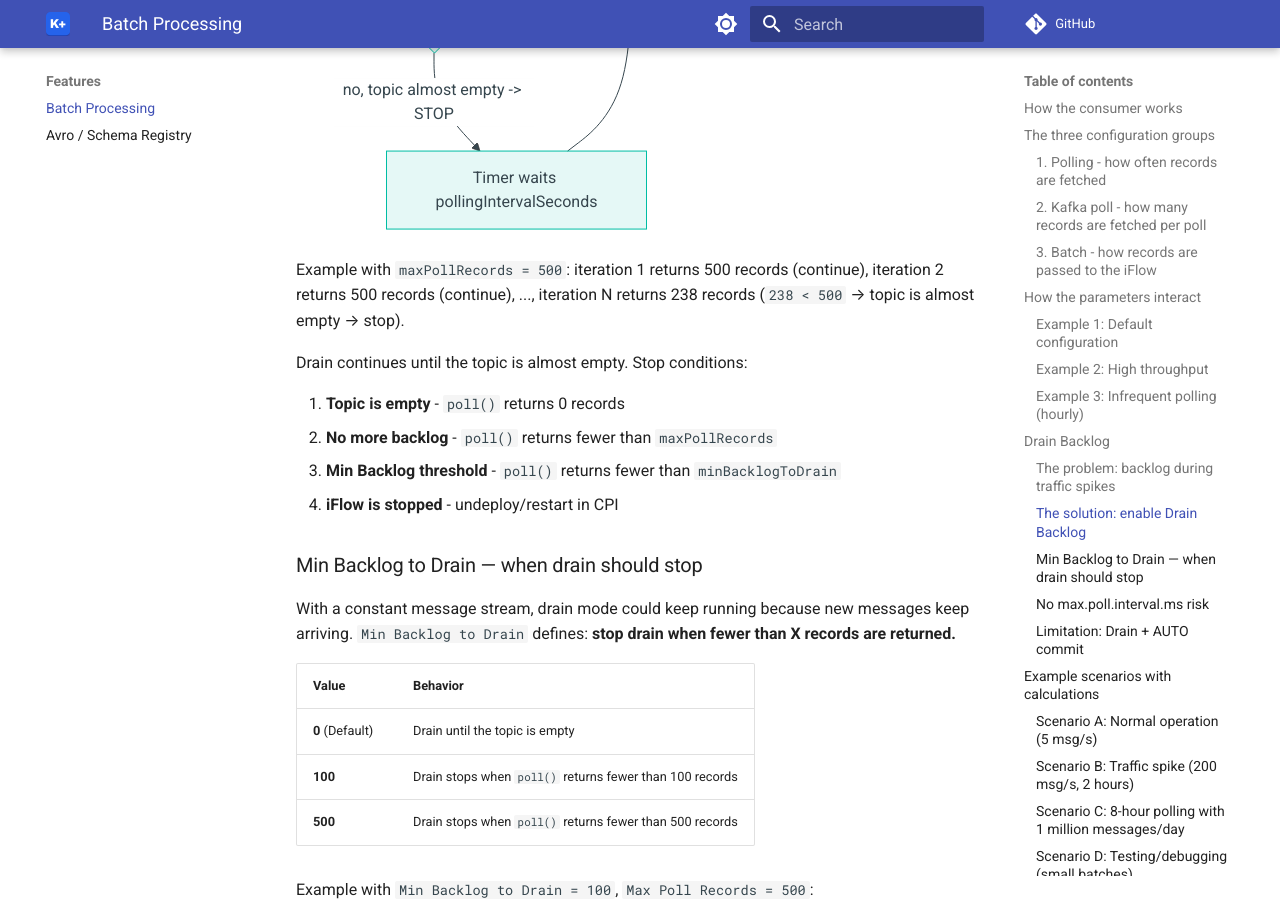
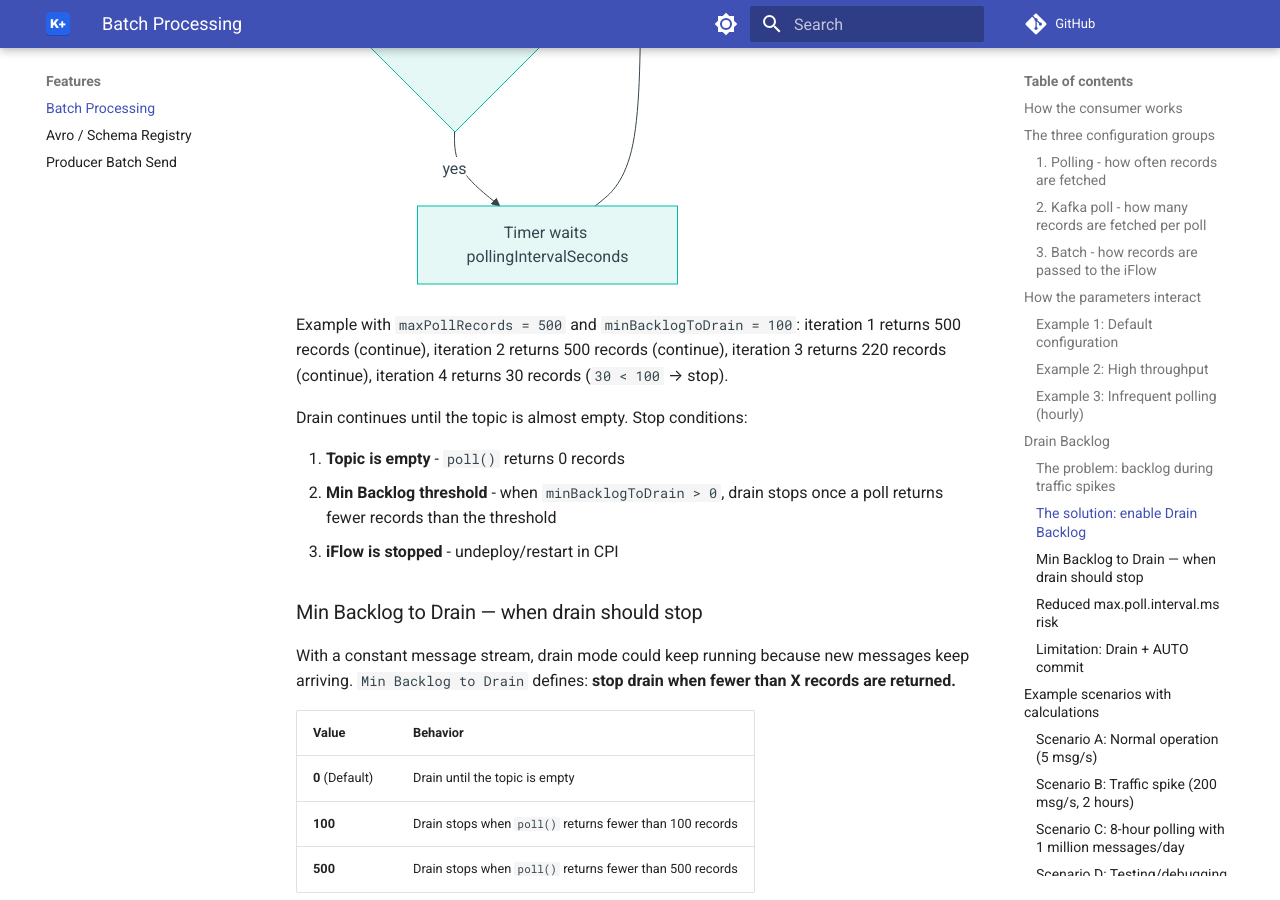
Before and after one commit to FinkeFlo/cpi-kafka-adapter-plus, an MkDocs documentation site: the page built from docs/features/batch-processing.md, in a window 1280 px wide and 900 px high, scrolled down 4379 px. Built offline with MkDocs 1.6.1 and Material for MkDocs 9.7.7, drawn with Linux system fonts in a browser that asks for light colours; comment, search, counter and statistics services are not loaded; some of the changed text lies outside the part shown.

Commit message:
docs: fix changelog link and align drain behavior docs

````diff
--- a/docs/features/batch-processing.md
+++ b/docs/features/batch-processing.md
@@ -102,20 +102,19 @@ With `Drain Backlog = ON`, the consumer fetches all available records in a singl
 ```mermaid
 flowchart TD
     A["Timer fires"] --> B["poll() + process batch\n(up to maxPollRecords records)"]
-    B --> C{"records returned\n== maxPollRecords?"}
-    C -- "yes, more may be available" --> B
-    C -- "no, topic almost empty -> STOP" --> D["Timer waits pollingIntervalSeconds"]
+    B --> C{"records returned == 0\nor below minBacklogToDrain?"}
+    C -- "no" --> B
+    C -- "yes" --> D["Timer waits pollingIntervalSeconds"]
     D --> A
 ```
 
-Example with `maxPollRecords = 500`: iteration 1 returns 500 records (continue), iteration 2 returns 500 records (continue), ..., iteration N returns 238 records (`238 < 500` → topic is almost empty → stop).
+Example with `maxPollRecords = 500` and `minBacklogToDrain = 100`: iteration 1 returns 500 records (continue), iteration 2 returns 500 records (continue), iteration 3 returns 220 records (continue), iteration 4 returns 30 records (`30 < 100` → stop).
 
 Drain continues until the topic is almost empty. Stop conditions:
 
 1. **Topic is empty** - `poll()` returns 0 records
-2. **No more backlog** - `poll()` returns fewer than `maxPollRecords`
-3. **Min Backlog threshold** - `poll()` returns fewer than `minBacklogToDrain`
-4. **iFlow is stopped** - undeploy/restart in CPI
+2. **Min Backlog threshold** - when `minBacklogToDrain > 0`, drain stops once a poll returns fewer records than the threshold
+3. **iFlow is stopped** - undeploy/restart in CPI
 
 ### Min Backlog to Drain — when drain should stop
 
@@ -196,9 +195,9 @@ Without a threshold (default 0), drain would continue in iteration 4 and also fe
 
     Drain stops. The topic is almost empty; any further trickle of new messages is picked up on the next regular poll cycle (`pollingIntervalSeconds` later).
 
-### No max.poll.interval.ms risk
+### Reduced max.poll.interval.ms risk
 
-Kafka removes a consumer from the group if it does not call `poll()` within `max.poll.interval.ms`. The drain loop calls `kafkaConsumer.poll()` in every iteration, so this timer is reset on each pass and the loop cannot trip it.
+Kafka removes a consumer from the group if it does not call `poll()` within `max.poll.interval.ms`. The adapter significantly reduces this risk by polling regularly (including keep-alive polls between emit cycles) and by deriving `max.poll.interval.ms` from `pollingIntervalSeconds` with an additional processing buffer (capped at 6 h 10 min).
 
 ### Limitation: Drain + AUTO commit
 
--- a/mkdocs.yml
+++ b/mkdocs.yml
@@ -53,6 +53,7 @@ nav:
   - Features:
       - Batch Processing: features/batch-processing.md
       - Avro / Schema Registry: features/avro-schema-registry.md
+      - Producer Batch Send: features/producer-batch.md
   - Security:
       - Authentication: security/authentication.md
   - Changelog: changelog.md
````
Also changed, not shown: docs/changelog.md (+1 -1 lines).
